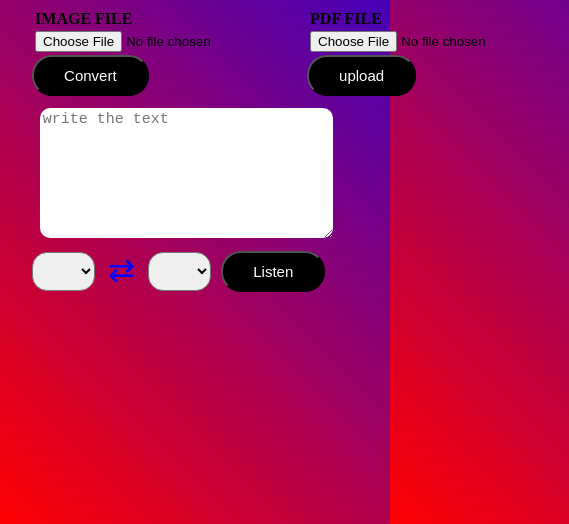
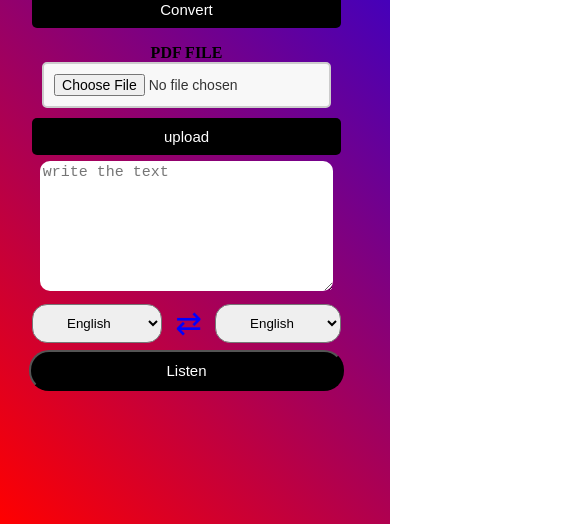
Before and after one commit to Venkyvtu/speech-converter, a website: page public/index.html in a window 390 px wide. Shown: the part 342-866 px from the top of the page, 569 px wide, since content can reach past the window. Drawn offline with Linux system fonts and the light colour scheme.

Commit message:
Update index.html

```diff
--- a/public/index.html
+++ b/public/index.html
@@ -35,7 +35,7 @@
             }
             .row{
                 display: flex;
-                width: 600px;
+                width: 100%;
                 align-items: center;
                 gap:10px;
             }
@@ -68,9 +68,6 @@
                 align-items: center;
                 gap:10px;
             }
-            .sub{
-                float:right;
-            }
             select:hover{
                 cursor: pointer;
             }
@@ -80,6 +77,28 @@
                 text-decoration: none;
                 font-size:xx-large;
                 cursor: pointer;
+             }
+             input[type='file'] {
+                width: 100%;
+                padding: 10px;
+                border: 2px solid #ccc;
+                border-radius: 5px;
+                background-color: #f8f8f8;
+                color: #333;
+                font-size: 14px;
+                margin-bottom: 10px;
+            }
+            input[type='file'] + button {
+                padding: 10px 15px;
+                border-radius: 5px;
+                background-color: black;
+                color: white;
+                cursor: pointer;
+                border: none;
+            }
+            #listen{
+                width: 100%;
+                justify-content: center;
             }
             @media screen and (max-width:600px) {
                 *{
@@ -97,9 +116,10 @@
                 border-radius: 10px;
                 }
                 .row{
-                width:95%;
+                    width:100%;
                     align-items: center;
                     gap:10px;
+                    top: unset;
                 }
                 button{
                     font-size: 15px;
@@ -118,11 +138,30 @@
                 .main{
                     width:95%;
                 }
+                .sub{
+                    float: left;
+                }
                 .text1{
                     width: 95%;
                     display: flex;
                     align-items: center;
+                    float: left;
+                    flex-direction: column;
+                    text-align: center;
                 }
+                h1{
+                    text-align: center;
+                    top: unset;
+                }
+                #bt,#btnUpload{
+                    width: 100%;
+                    justify-content: center;
+                    gap: 10px;
+                }
+             input[type='file'] {
+                width: calc(100% - 20px);
+                }
+
             }
         </style>
     </head>
@@ -153,8 +192,8 @@
                 <select id="sel2">
                     <option value="en-us">English</option>`
                 </select>
+            </div>
             <button id="listen">Listen</button>
-            </div>
         </div>
     </div>
     <script src="lang.js"></script>
```
Lines whose indentation alone changed are shown as unchanged.
